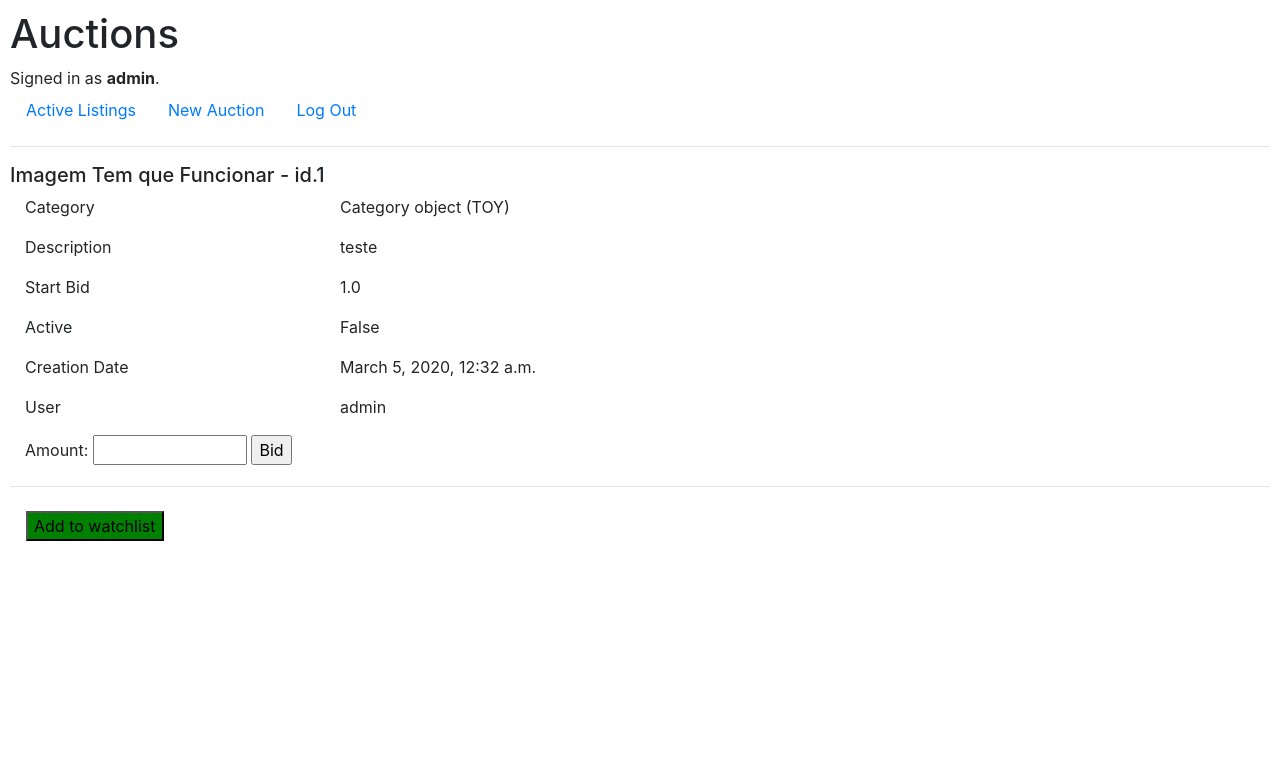
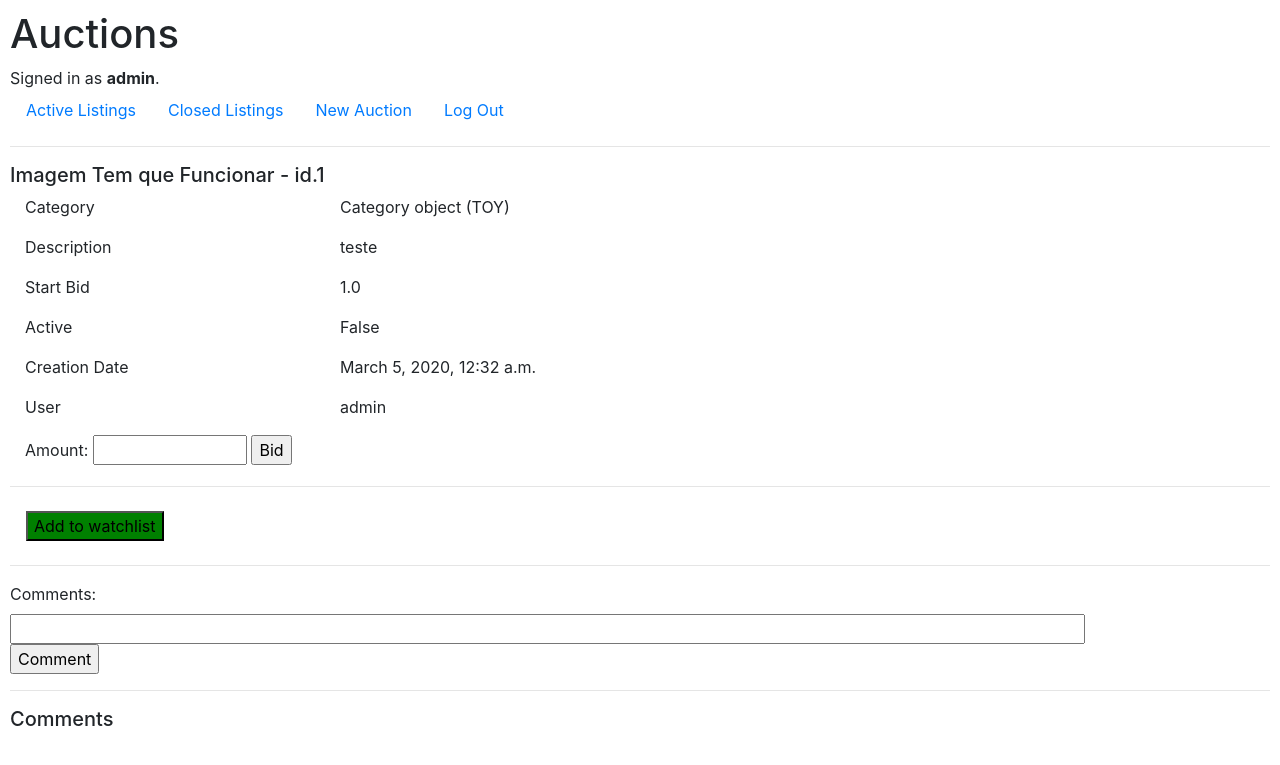
Before and after one commit to rjnfrazao/e33a-commerce, a Django app: page /auction/1 in a window 1280 px wide. Shown: the top 765 px of the page. Run offline with Django 3.2, Linux system fonts and the light colour scheme; a user stored in the database is signed in; data comes from the database, SQL or seed files in the repository; both versions use the stored data as it was after the commit; data that the repository does not hold is empty; some libraries are stand-ins or nearby versions.

Commit message:
Comments implemented

```diff
--- a/auctions/models.py
+++ b/auctions/models.py
@@ -45,6 +45,7 @@ class Bid(models.Model):
     id_auction = models.ForeignKey(
         Auctions, to_field='id_auction', on_delete=models.PROTECT, db_column='id_auction')
     amount = models.FloatField("Amount")
+    date_creation = models.DateTimeField(auto_now=True)
     active = models.BooleanField("Active", default="True")
 
     def __str__(self):
@@ -62,6 +63,7 @@ class Comments(models.Model):
         db_column='id_user'
     )
     comment = models.CharField("Comment", max_length=255)
+    date_creation = models.DateTimeField(auto_now=True)
 
 
 class Watchlist(models.Model):
--- a/auctions/templates/auctions/auctionsItem.html
+++ b/auctions/templates/auctions/auctionsItem.html
@@ -6,7 +6,7 @@
     {% else %}
         <h5>{{ auction.title }} - id.{{ auction.id_auction }} </h5>
         {% if alert_message %}
-            <div style="text-align: center"><h5 style="bg-alert">{{ alert_message }}</h5></div>
+            <div style="text-align: center" class="alert alert-warning"><h5 style="bg-alert">{{ alert_message }}</h5></div>
         {% endif %}
         <div class="container-fluid">
             <div class="row">
@@ -76,3 +76,29 @@
         </div>
     {% endif %}
 {% endblock %}
+
+{% block comment %}
+    <hr>
+    <div class="row">
+        <div class="col-3">
+            <form action="{% url 'auctions_comment' %}" method="POST">
+                    {% csrf_token %}
+                    <label for="amount">Comments: </label>
+                    <input type="text" id="comment"  size="100" name="comment">
+                    <input type="hidden" id="id_auction" name="id_auction" value="{{ auction.id_auction }}">
+                    <input type="submit" value="Comment">
+                </form>
+        </div>
+        <div class="col-9"><p></p></div>
+    </div>
+    <hr>
+    <div class="row">
+        <div class="col-12"><h5>Comments</h5></div>
+    </div>
+    {% for comment in comments %}
+        <div class="row">
+            <div class="col-3"><p>By {{ comment.id_user }}</p></div>
+            <div class="col-9"><p>{{ comment.comment }}</p></div>
+        </div>
+    {% endfor %}
+{% endblock %}
--- a/auctions/templates/auctions/index.html
+++ b/auctions/templates/auctions/index.html
@@ -1,7 +1,7 @@
 {% extends "auctions/layout.html" %}
 {% autoescape on %}
     {% block body %}
-        <h2>Active Listings</h2>
+        <h2>{{status}} Listings</h2>
         <br>
         {% for auction in auctions %}
         <div class="row">
--- a/auctions/templates/auctions/layout.html
+++ b/auctions/templates/auctions/layout.html
@@ -20,6 +20,9 @@
             <li class="nav-item">
                 <a class="nav-link" href="{% url 'index' %}">Active Listings</a>
             </li>
+            <li class="nav-item">
+                <a class="nav-link" href="{% url 'index' %}?q=closed">Closed Listings</a>
+            </li>
             {% if user.is_authenticated %}
                 <li class="nav-item">
                     <a class="nav-link" href="{% url 'auctions_add' %}">New Auction</a>
@@ -39,5 +42,8 @@
         <hr>
         {% block body %}
         {% endblock %}
+        {% block comment %}
+        {% endblock %}
+
     </body>
 </html>
--- a/auctions/urls.py
+++ b/auctions/urls.py
@@ -11,6 +11,9 @@ urlpatterns = [
     path("auction/<int:id_auction>", views.auctions_item, name="auctions_item"),
     path("auctionBid", views.auctions_bid, name="auctions_bid"),
     path("auctionOper/<str:oper>/<int:id_auction>/",
-         views.auctions_oper, name="auctions_oper")
+         views.auctions_oper, name="auctions_oper"),
+    path("auctionComment/",
+         views.auctions_comment, name="auctions_comment")
+
 
 ]
--- a/auctions/views.py
+++ b/auctions/views.py
@@ -9,9 +9,17 @@ from .utils import maxBid
 
 
 def index(request):
-    auctions = Auctions.objects.filter(active=True)
+
+    if request.GET.get("q") != "closed":
+        auctions = Auctions.objects.filter(active=True)
+        status = "Active"
+    else:
+        auctions = Auctions.objects.filter(active=False)
+        status = "Closed"
+
     return render(request, "auctions/index.html", {
-        "auctions": auctions
+        "auctions": auctions,
+        "status": status
     })
 
 
@@ -102,9 +110,14 @@ def auctions_item(request, id_auction):
         alert_message = ""
 
     # check if id_auction exists
+
     try:
         auction = Auctions.objects.get(id_auction=id_auction)
 
+        try:
+            comments = Comments.objects.filter(id_auction=id_auction)
+        except:
+            comments = None
     except Auctions.DoesNotExist:
         # id_auction doesn't exist, display an error message
         return render(request, "auctions/auctionsItem.html", {
@@ -118,17 +131,22 @@ def auctions_item(request, id_auction):
     try:
         Watchlist.objects.get(id_auction=id_auction, id_user=request.user)
         watchlist = True
-    except Watchlist.DoesNotExist:
+    except:
         watchlist = False
 
     # Check if the auction's user is the one which created the auction
-    if auctionUser.id == request.user.id:
-        owner = True
-    else:
+    try:
+        if auctionUser.id == request.user.id:
+            owner = True
+        else:
+            owner = False
+    except:
+        # user is not logged.
         owner = False
 
     return render(request, "auctions/auctionsItem.html", {
         "auction": auction,
+        "comments": comments,
         "user": auction.id_user,
         "category": auction.id_category,
         "watchlist": watchlist,
@@ -143,7 +161,7 @@ def auctions_bid(request):
 
         id_auction = request.POST["id_auction"]
         # return the higher bid for the auction.
-        max_bid = maxBid(request.POST["id_auction"])
+        max_bid = maxBid(id_auction)
         amount = float(request.POST["amount"])
         start_bid = Auctions.objects.get(id_auction=id_auction).start_bid
 
@@ -162,7 +180,7 @@ def auctions_bid(request):
                 bid.save()
                 print("Saved bid: ", bid.id_bid)
 
-                request.session['alert_message'] = f"Bid placed. Amount {amount} from user {request.user.username}."
+                request.session['alert_message'] = f"Bid placed. Amount {amount} by user {request.user.username}."
             except:
                 # Failed to save the new Bid
                 request.session['alert_message'] = f"Bid Rejected. Save bid failed."
@@ -170,11 +188,11 @@ def auctions_bid(request):
             if amount < start_bid:
                 # Bid placed was lower than the start bid
                 request.session[
-                    'alert_message'] = f"Bid Rejected. Amount lower than the start bid amount. { start_bid }."
+                    'alert_message'] = f"Bid Rejected. The bid of {amount} is lower than the initial bid of { start_bid }."
             else:
                 # Bid placed was lower than the higher one
                 request.session[
-                    'alert_message'] = f"Bid Rejected. Amount lower than the higher { max_bid}."
+                    'alert_message'] = f"Bid Rejected. The bid of {amount} is lower than the higher one { max_bid}."
 
         return HttpResponseRedirect(reverse("auctions_item",
                                             args=[id_auction]))
@@ -253,3 +271,19 @@ def auctions_oper(request, oper, id_auction):
         return render(request, "auctions/auctionsItem.html", {
             "error_message": error_message
         })
+
+
+def auctions_comment(request):
+
+    if request.method == "POST":
+
+        id_auction = request.POST["id_auction"]
+        comment = Comments(
+            id_user=request.user,
+            id_auction=Auctions.objects.get(id_auction=id_auction),
+            comment=request.POST["comment"]
+        )
+        comment.save()
+
+        return HttpResponseRedirect(reverse("auctions_item",
+                                            args=[id_auction]))
```
Also changed, not shown: auctions/utils.py (+12 -5 lines), auctions/migrations/0008_auto_20200306_0646.py (added), db.sqlite3, readme.md.
